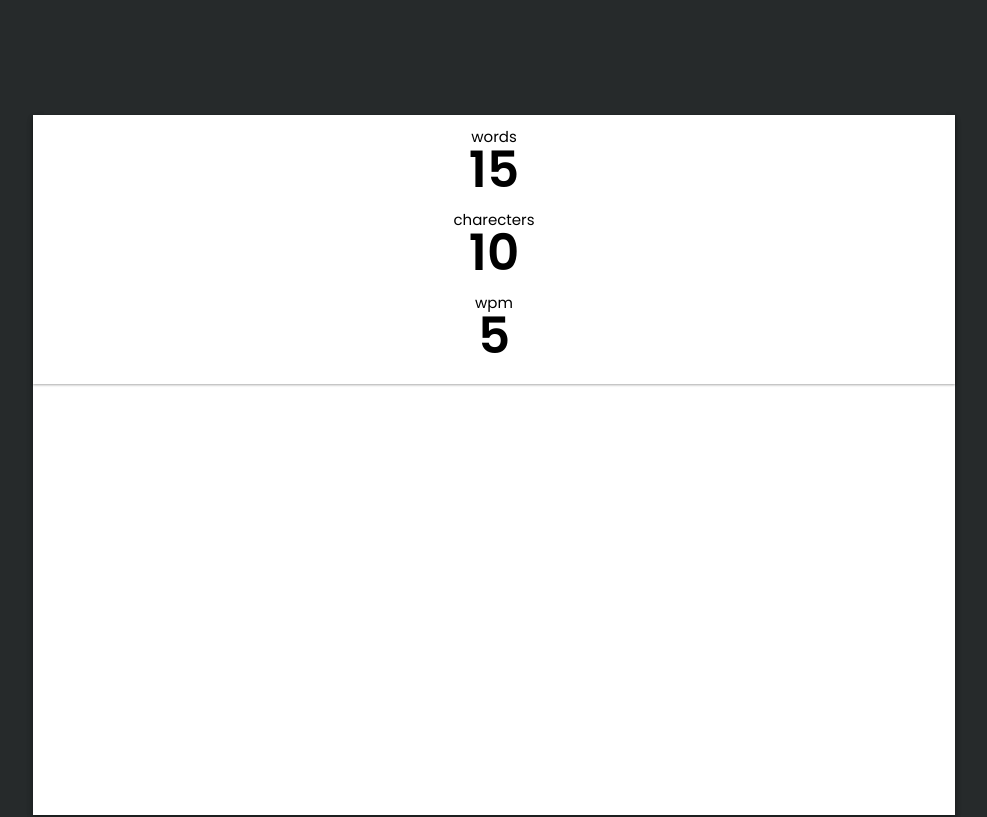
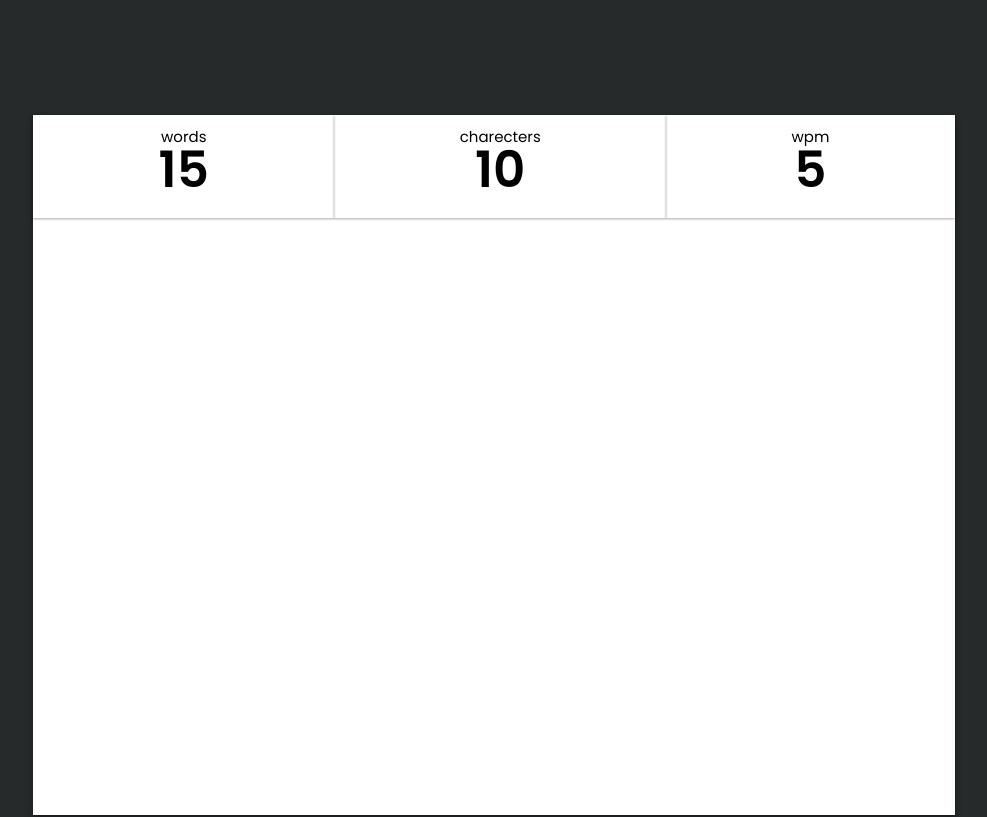
Before and after one commit to anandbaraik/flashtype, a React (Create React App) app: page / in a window 1280 px wide. Shown: the part 920-1737 px from the top of the page, without its empty margins (146-1133 px from the left). Built offline with nearby package versions, Linux system fonts and the light colour scheme.

Commit message:
improvement:details card ui :art:

```diff
--- a/src/components/TestContainer/TestContainer.css
+++ b/src/components/TestContainer/TestContainer.css
@@ -14,3 +14,7 @@
   justify-content: center;
   flex-grow: 1;
 }
+.typing-challenge {
+  display: flex;
+  flex-grow: 1;
+}
--- a/src/components/TestContainer/TestContainer.jsx
+++ b/src/components/TestContainer/TestContainer.jsx
@@ -5,7 +5,7 @@ import TypingChallengeContainer from '../TypingChallengeContainer/TypingChalleng
 export default function TestContainer({words, charecters, wpm}) {
   return (
     <div className="test-container">
-    <div>
+    <div className="typing-challenge">
       <TypingChallengeContainer words={words} charecters={charecters} wpm={wpm}>
       </TypingChallengeContainer>
     </div>
--- a/src/components/TypingChallengeContainer/TypingChallengeContainer.css
+++ b/src/components/TypingChallengeContainer/TypingChallengeContainer.css
@@ -4,6 +4,11 @@
   flex-grow: 1;
 }
 .details-container {
+  display: flex;
+  flex-direction: row;
+  flex-wrap: wrap;
+}
+.details-card {
   display: flex;
   flex-direction: column;
   justify-content: center;
@@ -12,12 +17,6 @@
   padding: 10px;
   box-shadow: 0 1px 3px rgb(0 0 0 / 12%), 0 1px 2px rgb(0 0 0 / 24%);
   transition: all 0.3s cubic-bezier(0.25, 0.8, 0.25, 1);
-}
-.details-card {
-  display: flex;
-  flex-direction: column;
-  justify-content: space-between;
-  align-items: center;
 }
 .card-name {
   font-size: 15px;
```
